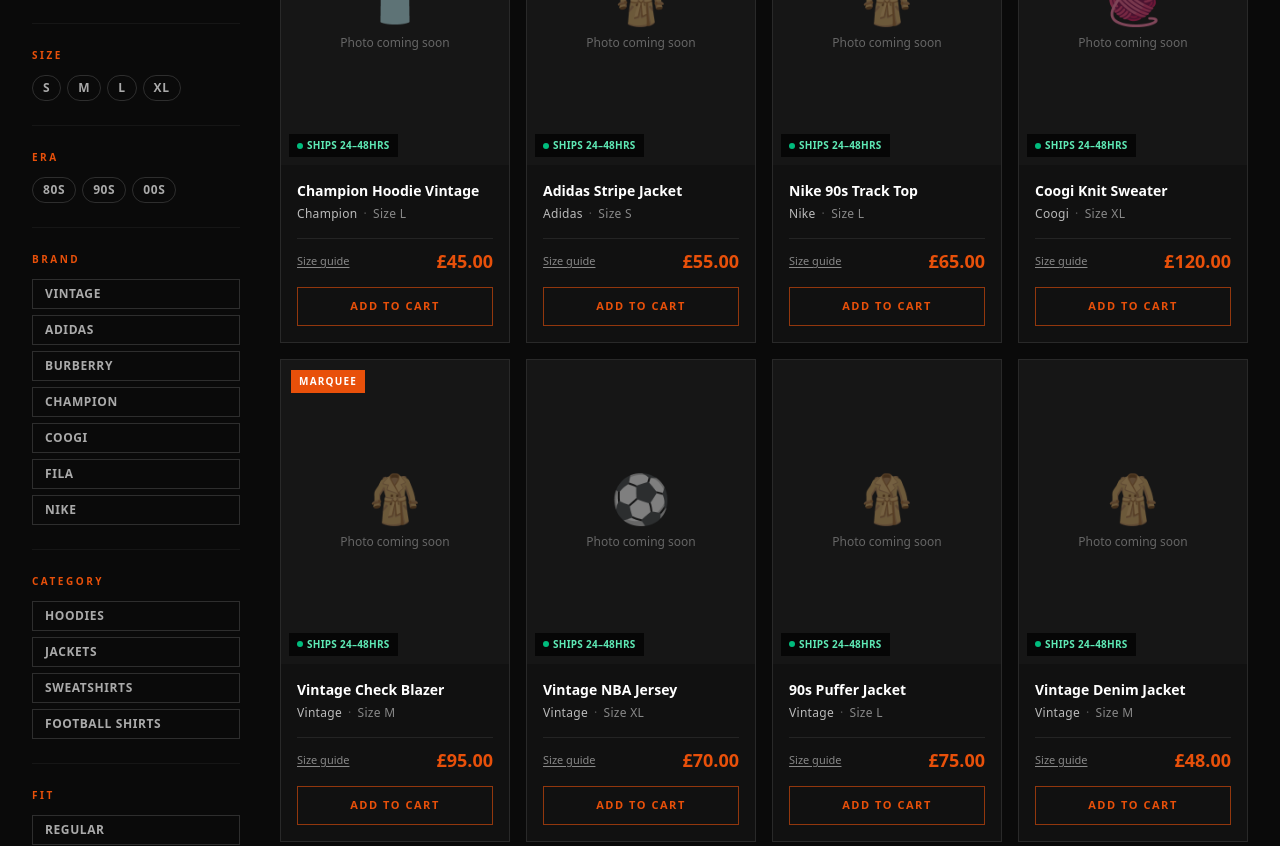
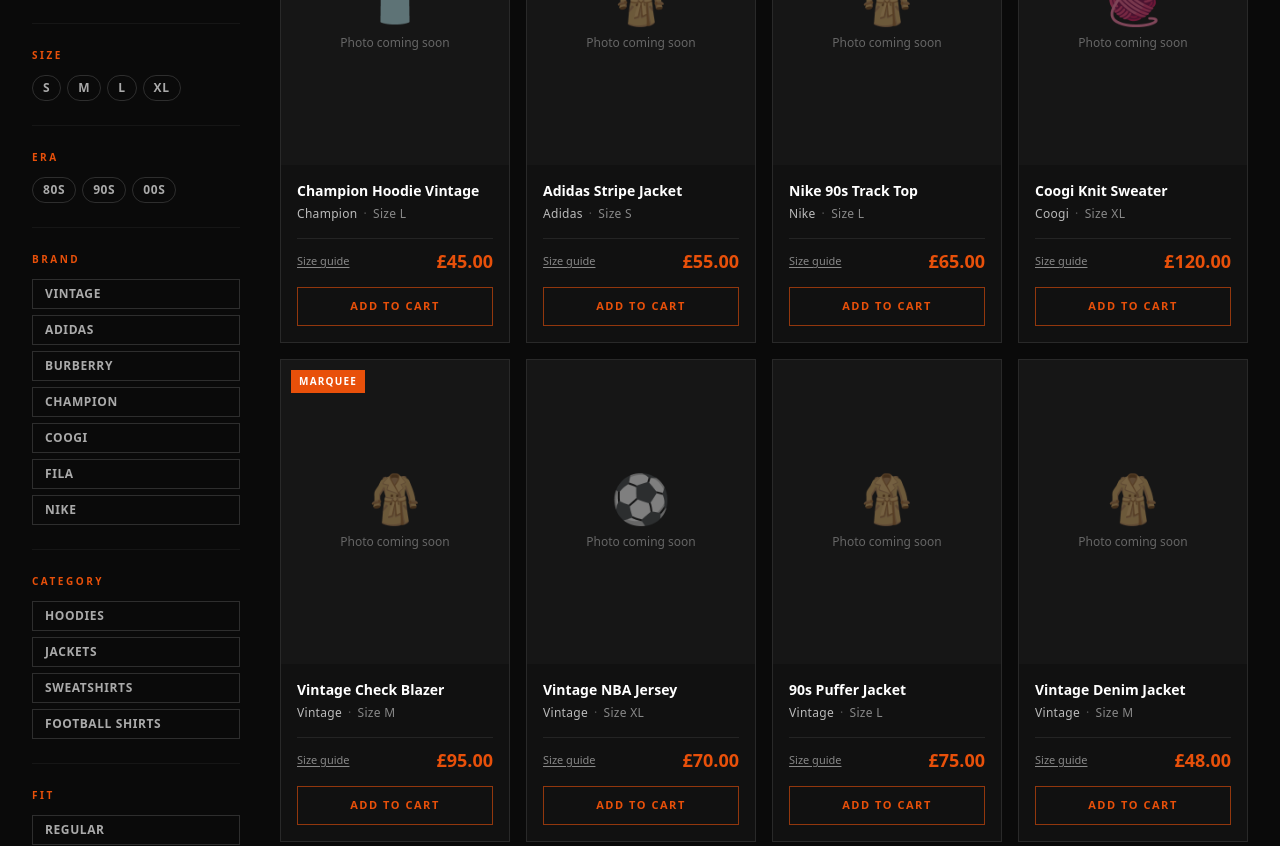
Before and after one commit to ardazshellz/Stacked-Racks-Vintage, a Next.js app: page / in a window 1280 px wide. Shown: the part 1500-2346 px from the top of the page. Built offline with nearby package versions, Linux system fonts and the light colour scheme; no server answers.

Commit message:
Simplify product card labels

```diff
--- a/components/ProductCard.tsx
+++ b/components/ProductCard.tsx
@@ -28,7 +28,7 @@
         <div className="aspect-[3/4] bg-[#161616] flex items-center justify-center relative overflow-hidden">
           {product.imageUrls?.[0] ? <img src={product.imageUrls[0]} alt={product.name} loading="lazy" decoding="async" className={`absolute inset-0 w-full h-full object-cover transition-transform duration-500 ${isSoldOut ? "grayscale" : "group-hover:scale-[1.03]"}`} /> : <div className="text-center p-4"><div className="text-4xl sm:text-5xl mb-3 opacity-45">{ICONS[product.category] ?? "👕"}</div><p className="text-[#666] text-xs">Photo coming soon</p></div>}
           {(showMarqueeBadge || showNewBadge) && <span className={`absolute top-2.5 left-2.5 text-[10px] font-black tracking-[0.12em] px-2 py-1 ${badgeCls}`}>{badgeLabel}</span>}
-          {isSoldOut ? <div className="absolute inset-0 bg-black/60 flex items-center justify-center"><span className="text-white/70 text-xl font-black tracking-[0.25em] border-2 border-white/30 px-4 py-1.5 -rotate-6">SOLD</span></div> : <div className="absolute bottom-2 left-2 flex items-center gap-1 bg-black/75 px-2 py-1"><span className="w-1.5 h-1.5 rounded-full bg-emerald-500" /><span className="text-emerald-300 text-[10px] font-bold tracking-wide uppercase">Ships 24–48hrs</span></div>}
+          {isSoldOut && <div className="absolute inset-0 bg-black/60 flex items-center justify-center"><span className="text-white/70 text-xl font-black tracking-[0.25em] border-2 border-white/30 px-4 py-1.5 -rotate-6">SOLD</span></div>}
           {product.imageUrls && product.imageUrls.length > 1 && <span className="absolute bottom-2 right-2 bg-black/75 text-white text-[10px] px-2 py-1">{product.imageUrls.length} photos</span>}
         </div>
         <div className="p-3 sm:p-4 pb-2">
```
